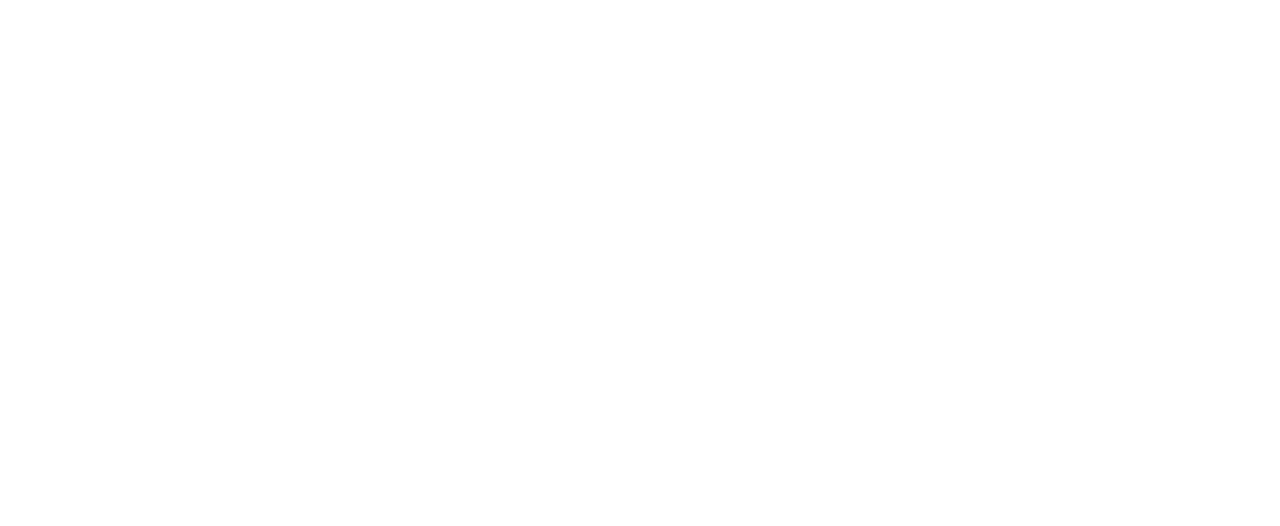
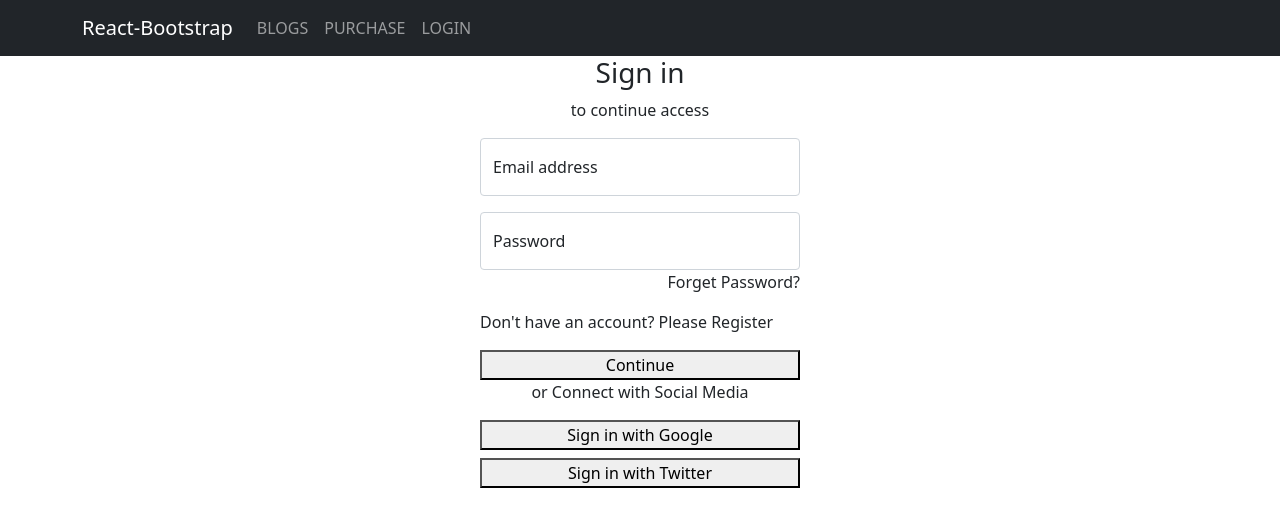
Before and after one commit to Tanimismat/Manufacturer-website-client-side, a React (Create React App) app: page /login in a window 1280 px wide. Before the commit this address had no page. Shown: the top 526 px of the page. Built offline with nearby package versions, Linux system fonts and the light colour scheme.

Commit message:
login form

```diff
--- a/package.json
+++ b/package.json
@@ -11,6 +11,7 @@
     "react": "^18.1.0",
     "react-bootstrap": "^2.4.0",
     "react-dom": "^18.1.0",
+    "react-firebase-hooks": "^5.0.3",
     "react-icons": "^4.3.1",
     "react-router-dom": "^6.3.0",
     "react-scripts": "5.0.1",
--- a/src/App.js
+++ b/src/App.js
@@ -2,7 +2,9 @@
 import { Route, Routes } from 'react-router-dom';
 import Blogs from './Components/Blogs/Blogs';
 import Home from './Components/HomePage/Home';
+import Login from './Components/Login/Login';
 import Purchase from './Components/Purchase/Purchase';
+import NotFound from './Components/Shared/NotFound';
 
 function App() {
   return (
@@ -12,6 +14,8 @@
         <Route path='/home' element={<Home></Home>}></Route>
         <Route path='/blogs' element={<Blogs></Blogs>}></Route>
         <Route path='/purchase' element={<Purchase></Purchase>}></Route>
+        <Route path='/login' element={<Login/>}></Route>
+        <Route path='*' element={<NotFound/>}></Route>
       </Routes>
     </div>
   );
--- a/src/Components/HomePage/Tool.js
+++ b/src/Components/HomePage/Tool.js
@@ -6,18 +6,18 @@
     const { name, img, description, minOrder, availableQuantity, price } = tool;
     return (
         <div>
-            <div class="card mb-3" style={{ maxWidth: "540px" }}>
-                <div class="row g-0">
-                    <div class="col-md-4">
-                        <img src={img} class="img-fluid rounded-start" alt="..." />
+            <div className="card mb-3" style={{ maxWidth: "540px" }}>
+                <div className="row g-0">
+                    <div className="col-md-4">
+                        <img src={img} className="img-fluid rounded-start" alt="..." />
                     </div>
-                    <div class="col-md-8">
-                        <div class="card-body">
-                            <h5 class="card-title">{name}</h5>
-                            <p class="card-text">{description}</p>
-                            <p class="card-text">Minimum Order: {minOrder}</p>
-                            <p class="card-text">Available Quantity: {availableQuantity}</p>
-                            <p class="card-text">Price: ${price}</p>
+                    <div className="col-md-8">
+                        <div className="card-body">
+                            <h5 className="card-title">{name}</h5>
+                            <p className="card-text">{description}</p>
+                            <p className="card-text">Minimum Order: {minOrder}</p>
+                            <p className="card-text">Available Quantity: {availableQuantity}</p>
+                            <p className="card-text">Price: ${price}</p>
                             <button><Link to="/purchase">Place Order</Link></button>
                         </div>
                     </div>
--- /dev/null
+++ b/src/Components/Login/Login.js
@@ -0,0 +1,33 @@
+import React from 'react';
+import Header from '../Shared/Header';
+
+const Login = () => {
+return (
+    <div>
+        <Header></Header>
+        <div className="w-25 mx-auto">
+            <div className="text-center">
+                <h3>Sign in</h3>
+                <p>to continue access</p>
+            </div>
+            <div className="form-floating mb-3">
+                <input type="email" className="form-control" id="floatingInput" placeholder="name@example.com"/>
+                <label htmlFor="floatingInput">Email address</label>
+            </div>
+            <div className="form-floating">
+                <input type="password" className="form-control" id="floatingPassword" placeholder="Password" />
+                <label htmlFor="floatingPassword">Password</label>
+            </div>
+            <p className="text-end">Forget Password?</p>
+            <p>Don't have an account? Please Register</p>
+            <button className="w-100">Continue</button>
+            <p className='text-center'>or Connect with Social Media</p>
+            <button className="w-100 mb-2">Sign in with Google</button>
+            <button className="w-100">Sign in with Twitter</button>
+        </div>
+
+    </div>
+    );
+};
+
+export default Login;
--- a/src/Components/Shared/Header.js
+++ b/src/Components/Shared/Header.js
@@ -5,7 +5,7 @@
 const Header = () => {
     return (
         <>
-            <Navbar collapseOnSelect expand="lg" bg="dark" variant="dark">
+            <Navbar collapseOnSelect expand="lg" bg="dark" variant="dark" sticky="top">
                 <Container>
                     <Navbar.Brand href="#home">React-Bootstrap</Navbar.Brand>
                     <Navbar.Toggle aria-controls="responsive-navbar-nav" />
@@ -13,10 +13,9 @@
                         <Nav>
                             <Nav.Link as={Link} to="/blogs">BLOGS</Nav.Link>
                             <Nav.Link as={Link} to="/purchase">PURCHASE</Nav.Link>
-                            <Nav.Link href="#pricing">Pricing</Nav.Link>
                         </Nav>
                         <Nav>
-                            <Nav.Link href="#deets">More deets</Nav.Link>
+                            <Nav.Link as={Link} to='/login'>LOGIN</Nav.Link>
                         </Nav>
                     </Navbar.Collapse>
                 </Container>
--- /dev/null
+++ b/src/Components/Shared/NotFound.js
@@ -0,0 +1,11 @@
+import React from 'react';
+
+const NotFound = () => {
+    return (
+        <div>
+            <p>Sorry, page not found</p>
+        </div>
+    );
+};
+
+export default NotFound;
```
Also changed, not shown: src/Components/Login/Register.js (added, +11 -0 lines), 1 other file (tests, documents, lock files or other folders).
